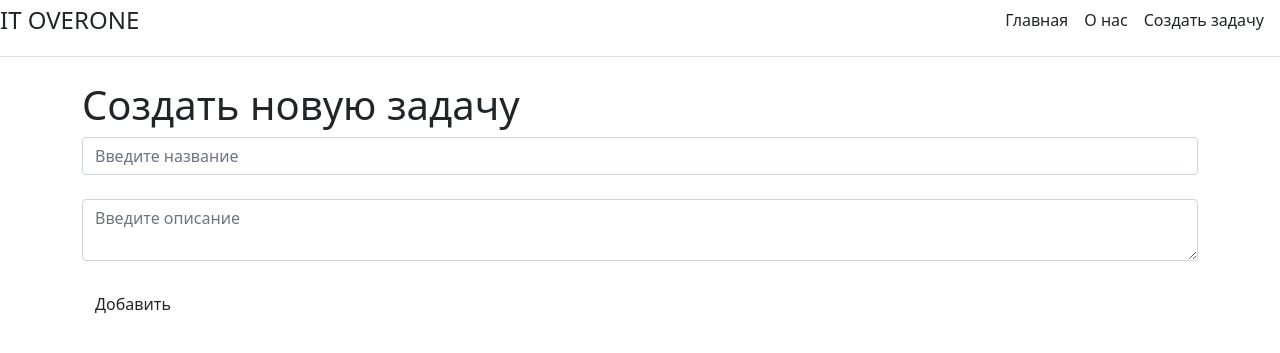
After one commit to OlgaSergeevna22/pythonProject, a Django app: template vebsite/main/templates/main/create.html in a window 1280 px wide. The commit adds this page. Shown: the top 353 px of the page. Run offline with Django 3.2, Linux system fonts and the light colour scheme; the template is opened without the code that fills it, so the values that code supplies are empty.

Commit message:
add_page

```diff
--- a/vebsite/main/templates/main/base.html
+++ b/vebsite/main/templates/main/base.html
@@ -14,6 +14,7 @@
       <nav class="d-inline-flex mt-2 mt-md-0 ms-md-auto">
         <a class="me-3 py-2 text-dark text-decoration-none" href="{% url 'home'%}">Главная</a>
         <a class="me-3 py-2 text-dark text-decoration-none" href="{% url 'about'%}">О нас</a>
+        <a class="me-3 py-2 text-dark text-decoration-none" href="{% url 'create'%}">Создать задачу</a>
       </nav>
     </div>
     <div class="container">
--- /dev/null
+++ b/vebsite/main/templates/main/create.html
@@ -0,0 +1,15 @@
+{%extends 'main/base.html'%}
+
+{%block title%}
+Создать новую задачу
+{%endblock%}
+
+{%block content%}
+<h1>Создать новую задачу</h1>
+    <form method="post">
+        <input type="text" placeholder="Введите название" class="form-control"><br>
+        <textarea type="text" placeholder="Введите описание" class="form-control"></textarea><br>
+        <button type="submit" class="btn btn-succees">Добавить</button>
+
+    </form>
+{%endblock%}
--- a/vebsite/main/templates/main/index.html
+++ b/vebsite/main/templates/main/index.html
@@ -9,7 +9,7 @@
 <h1>Главная страница</h1>
 {% if tasks %}
     {% for el in tasks %}
-        <img src="{{ el.image.url}}" alt="connect" style="max-height:300px">
+        <img src="{{ el.image.url}}" alt="connect" style="max-height:100px">
         <div class="alert alert-warning mt-2">
             <h3>{{el.title}}</h3>
             <h5>{{el.technology}}</h5>
--- a/vebsite/main/urls.py
+++ b/vebsite/main/urls.py
@@ -6,6 +6,7 @@ from django.conf.urls.static import static
 urlpatterns = [
     path ('',views.index, name='home' ),
     path ('about', views.about, name='about'),
+    path ('create', views.create, name='create'),
 
 ]
 
--- a/vebsite/main/views.py
+++ b/vebsite/main/views.py
@@ -8,3 +8,6 @@ def index(request):
 
 def about(request):
     return render(request, 'main/about.html')
+
+def create(request):
+    return render(request, 'main/create.html')
```
